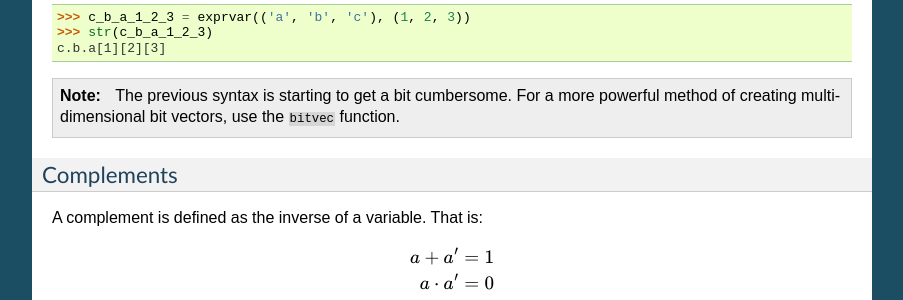
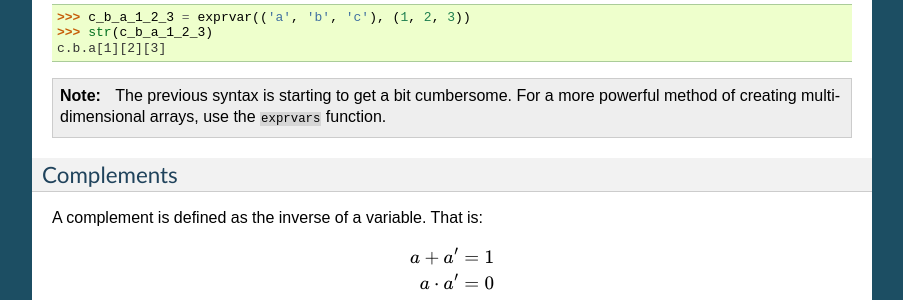
Before and after one commit to cjdrake/pyeda, a Sphinx documentation site: the page built from doc/source/expr.rst, in a window 1280 px wide and 900 px high, scrolled down 2655 px. Shown: the part 173-473 px from the top of the window, without its empty margins (198-1101 px from the left). Built offline with Sphinx 7.4.7, drawn with Linux system fonts in a browser that asks for light colours; some of the changed text lies outside the part shown.

Commit message:
s/bitvec/exprvars/

```diff
--- a/README.rst
+++ b/README.rst
@@ -228,8 +228,8 @@
 
 Create some four-bit vectors, and use slice operators::
 
-   >>> A = bitvec('A', 4)
-   >>> B = bitvec('B', 4)
+   >>> A = exprvars('A', 4)
+   >>> B = exprvars('B', 4)
    >>> A
    [A[0], A[1], A[2], A[3]]
    >>> A[2:]
@@ -314,7 +314,7 @@
 
 Use the ``espresso_tts`` function to minimize multiple truth tables::
 
-   >>> X = bitvec('x', 4)
+   >>> X = exprvars('x', 4)
    >>> f1 = truthtable(X, "0000011111------")
    >>> f2 = truthtable(X, "0001111100------")
    >>> f1m, f2m = espresso_tts(f1, f2)
--- a/doc/source/2llm.rst
+++ b/doc/source/2llm.rst
@@ -100,7 +100,7 @@
 
 ::
 
-   >>> X = bitvec('x', 4)
+   >>> X = exprvars('x', 4)
    >>> f1 = truthtable(X, "0000011111------")
    >>> f2 = truthtable(X, "0001111100------")
    >>> f1m, f2m = espresso_tts(f1, f2)
--- a/doc/source/expr.rst
+++ b/doc/source/expr.rst
@@ -164,8 +164,8 @@
 
 .. NOTE::
    The previous syntax is starting to get a bit cumbersome.
-   For a more powerful method of creating multi-dimensional bit vectors,
-   use the ``bitvec`` function.
+   For a more powerful method of creating multi-dimensional arrays,
+   use the ``exprvars`` function.
 
 Complements
 -----------
@@ -467,8 +467,8 @@
 
 For example::
 
-   >>> X = bitvec('x', 4)
-   >>> S = bitvec('s', 2)
+   >>> X = exprvars('x', 4)
+   >>> S = exprvars('s', 2)
    >>> Mux(X, S)
    Or(And(~s[0], ~s[1], x[0]), And(s[0], ~s[1], x[1]), And(~s[0], s[1], x[2]), And(s[0], s[1], x[3]))
 
@@ -840,8 +840,8 @@
 Kogge Stone adder::
 
    >>> from pyeda.logic.addition import ripple_carry_add, kogge_stone_add
-   >>> A = bitvec('a', 16)
-   >>> B = bitvec('b', 16)
+   >>> A = exprvars('a', 16)
+   >>> B = exprvars('b', 16)
    >>> S1, C1 = ripple_carry_add(A, B)
    >>> S2, C2 = kogge_stone_add(A, B)
    >>> S1[6].equivalent(S2[6])
--- a/doc/source/queens.rst
+++ b/doc/source/queens.rst
@@ -28,7 +28,7 @@
 
 ::
 
-   >>> X = bitvec('x', 8, 8)
+   >>> X = exprvars('x', 8, 8)
 
 Constraints
 ===========
--- a/doc/source/sudoku.rst
+++ b/doc/source/sudoku.rst
@@ -59,15 +59,15 @@
 
 ::
 
-   >>> X = bitvec('x', (1, 10), (1, 10), (1, 10))
+   >>> X = exprvars('x', (1, 10), (1, 10), (1, 10))
 
-``bitvec`` is a versatile function for returning arbitrary-length bit vectors.
+``exprvars`` is a versatile function for returning arrays of arbitrary dimension.
 The first argument is the variable name.
 Each additional argument adds an additional dimension with a non-negative start
 and stop index.
 If you provide only a number instead of a two-tuple,
 the start index is zero.
-For example, we could also have used ``bitvec('x', 10, 10, 10)``,
+For example, we could also have used ``exprvars('x', 9, 9, 9)``,
 but that would have given ``X[0:9][0:9][0:9]`` instead of ``X[1:10][1:10][1:10]``.
 
 The variable ``X`` is a 9x9x9 bit vector,
```
Also changed, not shown: doc/source/boolalg.rst (+4 -4 lines).
